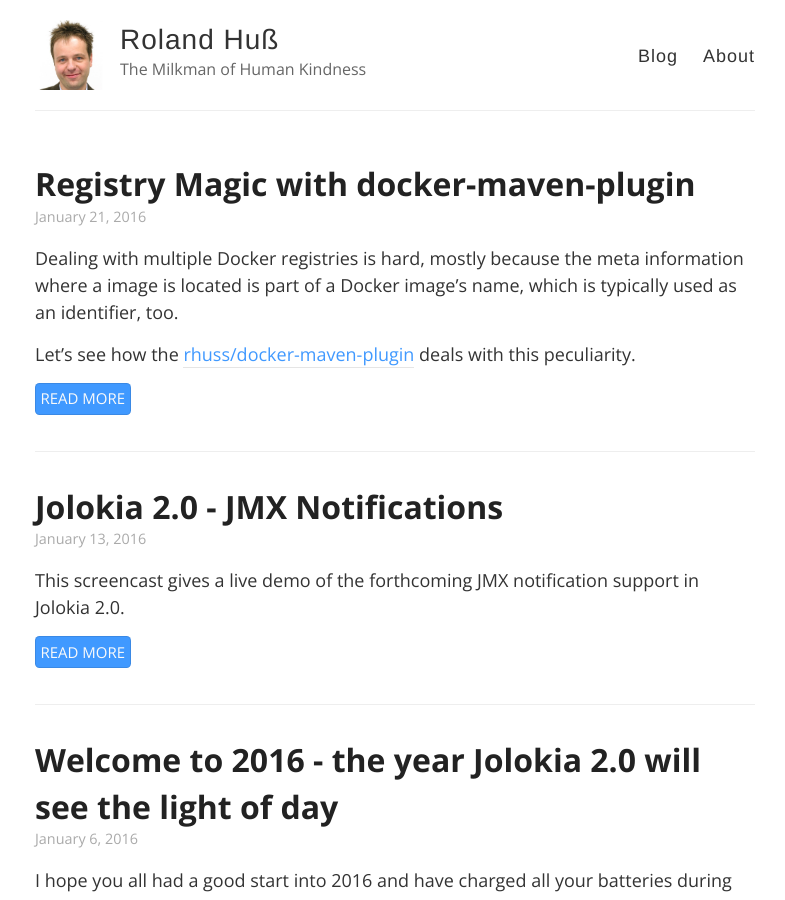
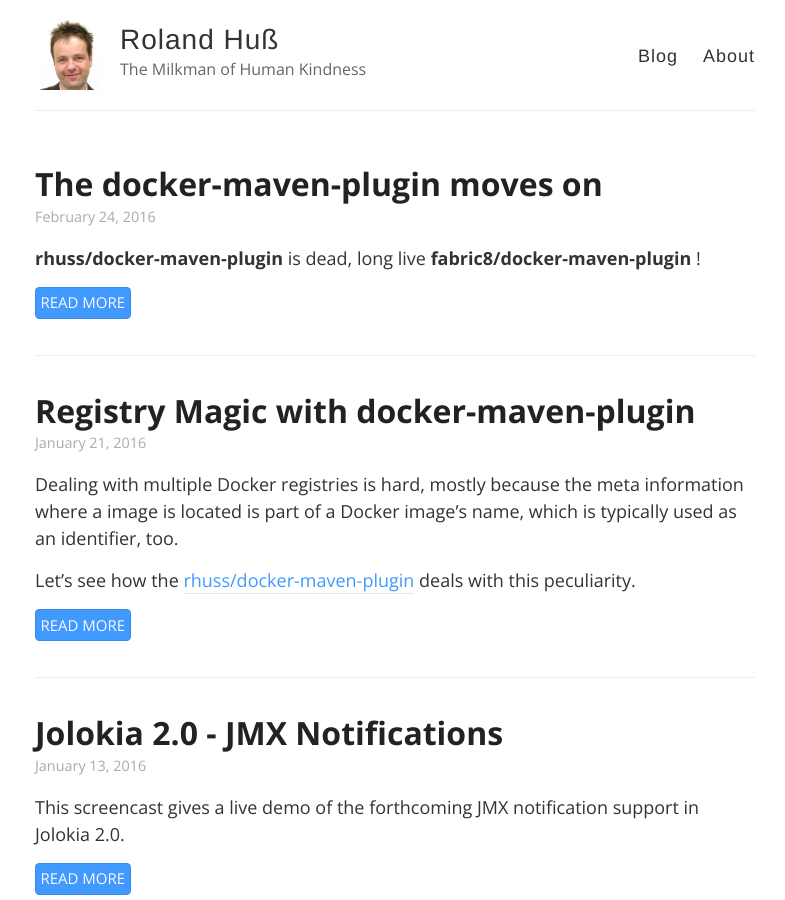
Before and after one commit to rhuss/rhuss.github.io, a Jekyll site: the page built from index.html, in a window 1280 px wide and 900 px high. Shown: the whole window, without its empty margins (245-1030 px from the left). Built offline with Jekyll 4.4.1, drawn with Linux system fonts in a browser that asks for light colours; nearby versions of some CDN libraries; part of the change alters nothing that is shown.

Commit message:
New blog

```diff
--- /dev/null
+++ b/_posts/2016-02-24-dmp-moves-on.md
@@ -0,0 +1,49 @@
+---
+layout: post
+title: The docker-maven-plugin moves on
+published: true
+---
+**rhuss/docker-maven-plugin** is dead, long live **fabric8/docker-maven-plugin** !
+<!-- more -->
+
+If you follow the Docker Maven Plugin Scene[^1], you probably noticed that there has been quite some progress in the last year. Started as a personal research experiment early 2014, [rhuss/docker-maven-plugin][1] (d-m-p) has took off a little bit. With more than 300 GitHub stars it's now the second most popular docker-maven-plugin. With 38 contributors we were able to do 36 releases. It is really fantastic to see that many people contributing to a rather niche product. Many kudos go out to [Jae][2] for his many contributions and continued support on fixing and answering issues. Thanks also for always being very patient with my sometimes quite opinionated and picky code reviews :)
+
+However it is now time to ignite the next stage and bring this personal 'pet' project to a wider context. And what is better suited here than the fabric8 community ?
+
+[Fabric8][3] is a next generation DevOps and integration platform for Docker based applications, with a focus on [Kubernetes][4] and [OpenShift][5] as orchestration and build infrastructure. Its a collection of multiple interrelated projects including Maven tooling for interacting with Kubernetes and OpenShift. d-m-p is already included as foundation for creating Docker application images.
+
+I'm very happy that d-m-p has now found its place in this ecosystem where it will continue to flourish even faster.
+
+The [fabric8 community][6] is very open and has established multiple communications channels on which you will find d-m-p now, too:
+
+* `#fabric8` on `irc.freenode.net` is an IRC channel with a lot of helpful hands (including myself)
+* A [mailing list][7] for more in depth discussions
+* Issues are still tracked with [GitHub issues][8]
+* d-m-p specific blog posts will go out on the [fabric8 blog][9] in the future.
+
+So, what changed ?
+
+* `rhuss/docker-maven-plugin` has been transferred to [fabric8io/docker-maven-plugin][10]
+* The Maven group id has changed from `org.jolokia` to `io.fabric8` for all releases 0.14.0 and later.
+* CI and release management will be done on the fabric8 platform.
+
+And what will **not** change ?
+
+* d-m-p will always be usable with plain Docker, speaking either to a remote or local Docker daemon. No Kubernetes, no OpenShift required.
+* I'll continue to work on d-m-p ;-)
+
+Thanks so much for all the fruitful feedback and pull requests. Keep on rocking ;-)
+
+
+[^1]:	with more than 15  `docker-maven-plugin`s its probably fair to call it a "scene" ;-)
+
+[1]:	https://github.com/fabric8io/docker-maven-plugin
+[2]:	https://github.com/jgangemi
+[3]:	http://fabric8.io
+[4]:	http://kubernetes.io/
+[5]:	https://www.openshift.com/
+[6]:	http://fabric8.io/community/index.html
+[7]:	https://groups.google.com/forum/#!forum/fabric8
+[8]:	https://github.com/fabric8io/docker-maven-plugin/issues
+[9]:	https://blog.fabric8.io/
+[10]:	https://github.com/fabric8io/docker-maven-plugin
--- a/about.md
+++ b/about.md
@@ -9,7 +9,7 @@ This site contains my thoughts and articles on computer related stuff. Currently
 
 I am Roland Huß, a developer working for [Red Hat](http://www.redhat.com/), coding now for over qtwo decades (mostly in Java), live and work in Franconia, love chilis.
 
-And I do Open Source. My two main projects are [Jolokia](http://www.jolokia.org), the JSON/HTTP bridge to JMX, and a [docker-maven-plugin](https://github.com/rhuss/docker-maven-plugin).
+And I do Open Source. My two main projects are [Jolokia](http://www.jolokia.org), the JSON/HTTP bridge to JMX, and a [docker-maven-plugin](https://github.com/fabric8io/docker-maven-plugin).
 
 For information about my professional career you can find my profile on [Xing](https://www.xing.com/profile/Roland_Huss) and [LinkedIn](http://de.linkedin.com/pub/roland-hu%C3%9F/6/860/441/).
 
```
